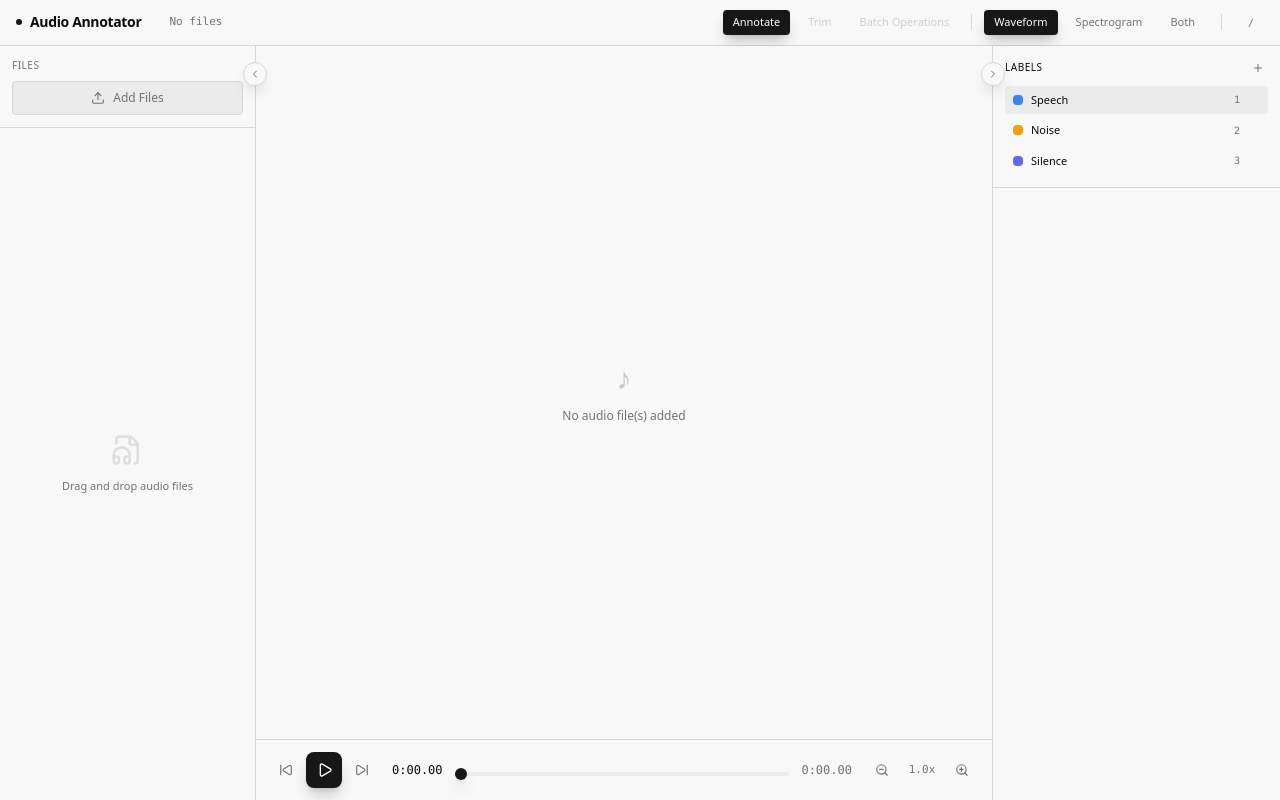
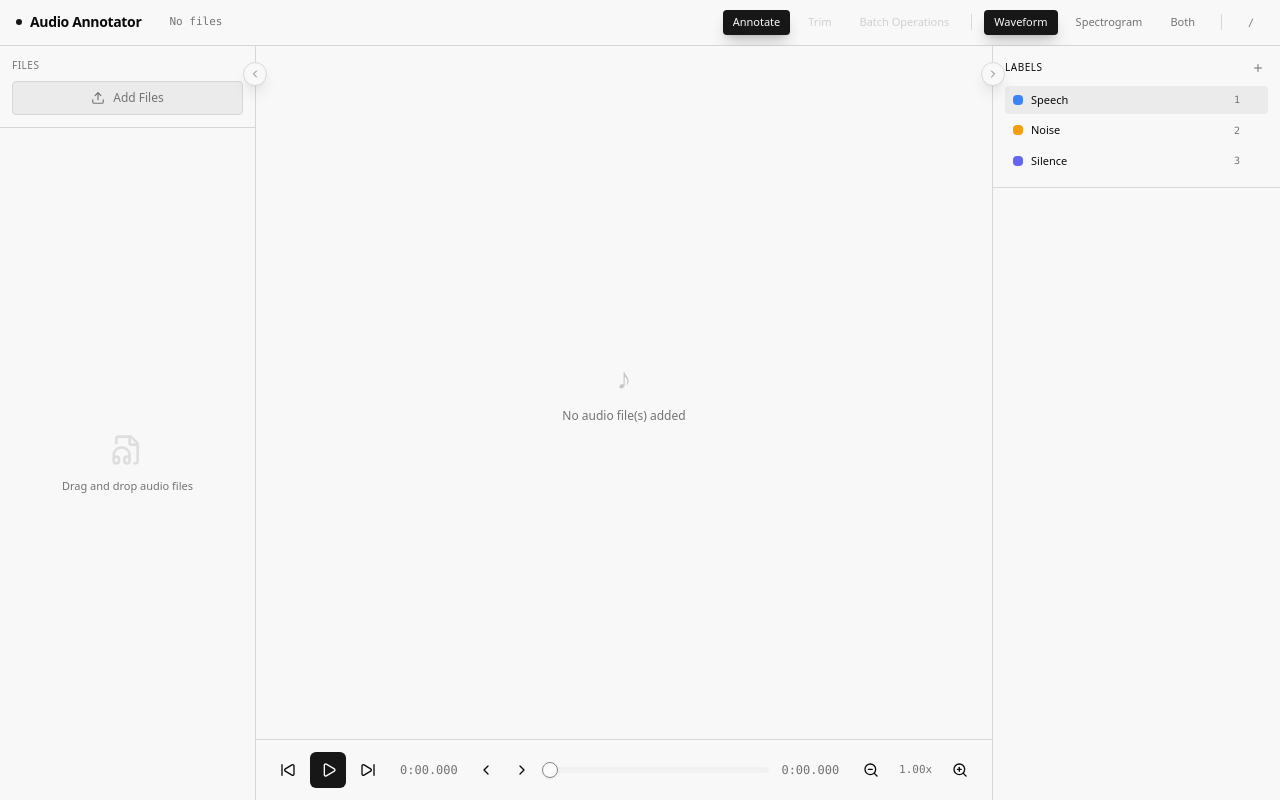
Before and after one commit to lg2m/tools, a React app: page /audio in a window 1280 px wide. Built offline with nearby package versions, Linux system fonts and the light colour scheme; the HTML template or start-up script is replaced by a standard one.

Commit message:
refactor: improve player control bar

```diff
--- a/src/features/audio/components/transport-controls.tsx
+++ b/src/features/audio/components/transport-controls.tsx
@@ -1,4 +1,9 @@
-import { Pause, Play, SkipBack, SkipForward, ZoomIn, ZoomOut } from "lucide-react";
+import { useLayoutEffect, useMemo, useRef, useState } from "react";
+
+import { ChevronLeft, ChevronRight, Pause, Play, SkipBack, SkipForward, ZoomIn, ZoomOut } from "lucide-react";
+
+import { Button } from "@/components/ui/button";
+import { Slider } from "@/components/ui/slider";
 
 interface TransportControlsProps {
   isPlaying: boolean;
@@ -12,6 +17,41 @@ interface TransportControlsProps {
   onZoomChange: (zoom: number) => void;
 }
 
+function clamp(n: number, min: number, max: number) {
+  return Math.min(max, Math.max(min, n));
+}
+
+function getSecondsPerPixel(duration: number, zoom: number, viewPx: number) {
+  if (!Number.isFinite(duration) || duration <= 0) return 0;
+  const visible = duration / Math.max(zoom, 1e-6);
+  return visible / Math.max(viewPx, 1);
+}
+
+function getTimeDecimalsFromSecPerPx(secPerPx: number) {
+  if (secPerPx >= 1) return 0; // >= 1s per px
+  if (secPerPx >= 0.1) return 1; // 100ms per px
+  if (secPerPx >= 0.01) return 2; // 10ms per px
+  return 3; // 1ms per px or tighter
+}
+
+function formatTime(seconds: number, decimals: number) {
+  // clamp to [0, +inf), avoid negative due to rounding/dragging.
+  const t = Math.max(0, Number.isFinite(seconds) ? seconds : 0);
+
+  const mins = Math.floor(t / 60);
+  const secs = t % 60;
+
+  if (decimals === 0) {
+    return `${mins}:${Math.floor(secs).toString().padStart(2, "0")}`;
+  }
+
+  const secStr = secs
+    .toFixed(decimals) // "SS.mmm"
+    .padStart(2 + 1 + decimals, "0");
+
+  return `${mins}:${secStr}`;
+}
+
 export function TransportControls({
   isPlaying,
   currentTime,
@@ -23,73 +63,141 @@ export function TransportControls({
   onNext,
   onZoomChange,
 }: TransportControlsProps) {
-  const formatTime = (seconds: number) => {
-    const mins = Math.floor(seconds / 60);
-    const secs = Math.floor(seconds % 60);
-    const ms = Math.floor((seconds % 1) * 100);
-    return `${mins}:${secs.toString().padStart(2, "0")}.${ms.toString().padStart(2, "0")}`;
+  const wasPlayingRef = useRef(false);
+  const isDraggingRef = useRef(false);
+
+  const sliderWrapRef = useRef<HTMLDivElement | null>(null);
+  const [sliderPx, setSliderPx] = useState(600);
+
+  useLayoutEffect(() => {
+    const el = sliderWrapRef.current;
+    if (!el) return;
+
+    const rect = el.getBoundingClientRect();
+    setSliderPx(Math.max(240, Math.round(rect.width)));
+
+    const ro = new ResizeObserver(() => {
+      const r = el.getBoundingClientRect();
+      setSliderPx(Math.max(240, Math.round(r.width)));
+    });
+
+    ro.observe(el);
+    return () => ro.disconnect();
+  }, []);
+
+  const secPerPx = useMemo(() => getSecondsPerPixel(duration, zoom, sliderPx), [duration, zoom, sliderPx]);
+
+  const displayDecimals = useMemo(() => {
+    // when dragging/scrubbing, show one extra digit if possible.
+    const base = getTimeDecimalsFromSecPerPx(secPerPx);
+    return isDraggingRef.current ? clamp(base + 1, 0, 3) : base;
+  }, [secPerPx, currentTime]); // currentTime to refresh while dragging
+
+  const baseSeekStep = useMemo(() => {
+    // slider step ~ 1px of time, clamped.
+    const step = secPerPx; // 1px
+    return clamp(step, 0.001, 0.05); // 1ms .. 50ms
+  }, [secPerPx]);
+
+  const seekStep = useMemo(() => {
+    // TODO: implement hotkeys
+    // Shift = finer, Alt = coarser, Ctrl/Meta = medium-fine
+    let s = baseSeekStep;
+    // if (mods.shift) s /= 10;
+    // if (mods.ctrl || mods.meta) s /= 5;
+    // if (mods.alt) s *= 10;
+    return clamp(s, 0.0005, 0.25); // 0.5ms .. 250ms
+  }, [baseSeekStep]);
+
+  const nudge = (dir: -1 | 1, multiplier = 1) => {
+    const t = clamp(currentTime + dir * seekStep * multiplier, 0, Math.max(0, duration));
+    onSeek(t);
   };
+
+  const timeNow = formatTime(currentTime, displayDecimals);
+  const timeEnd = formatTime(duration, getTimeDecimalsFromSecPerPx(secPerPx));
 
   return (
     <div className="border-t border-border bg-card px-4 py-3">
       <div className="flex items-center gap-4">
         <div className="flex items-center gap-1.5">
-          <button
-            onClick={onPrevious}
-            className="flex h-7 w-7 items-center justify-center rounded text-muted-foreground transition-all hover:bg-muted hover:text-foreground"
-            title="Previous file (,)"
-          >
+          <Button variant="ghost" size="icon-sm" onClick={onPrevious} title="Previous file (,)">
             <SkipBack className="h-3.5 w-3.5" />
-          </button>
-          <button
-            onClick={onPlayPause}
-            className="flex h-9 w-9 items-center justify-center rounded-lg bg-primary text-primary-foreground shadow-lg shadow-primary/20 transition-all hover:bg-primary/90"
-            title="Play/Pause (Space)"
-          >
+          </Button>
+
+          <Button variant="default" size="icon" onClick={onPlayPause} title="Play/Pause (Space)">
             {isPlaying ? <Pause className="h-4 w-4" /> : <Play className="h-4 w-4 translate-x-px" />}
-          </button>
-          <button
-            onClick={onNext}
-            className="flex h-7 w-7 items-center justify-center rounded text-muted-foreground transition-all hover:bg-muted hover:text-foreground"
-            title="Next file (.)"
-          >
+          </Button>
+
+          <Button variant="ghost" size="icon-sm" onClick={onNext} title="Next file (.)">
             <SkipForward className="h-3.5 w-3.5" />
-          </button>
+          </Button>
         </div>
-
         <div className="flex flex-1 items-center gap-3">
-          <div className="font-mono text-xs tabular-nums text-foreground">{formatTime(currentTime)}</div>
-          <div className="relative flex-1">
-            <input
-              type="range"
+          <div className="font-mono text-xs tabular-nums text-muted-foreground">{timeNow}</div>
+          <div className="flex items-center gap-1">
+            <Button
+              variant="ghost"
+              size="icon-sm"
+              onClick={() => nudge(-1)}
+              title={`Nudge left (${(seekStep * 1000).toFixed(1)} ms) — ArrowLeft`}
+            >
+              <ChevronLeft className="h-3.5 w-3.5" />
+            </Button>
+            <Button
+              variant="ghost"
+              size="icon-sm"
+              onClick={() => nudge(1)}
+              title={`Nudge right (${(seekStep * 1000).toFixed(1)} ms) — ArrowRight`}
+            >
+              <ChevronRight className="h-3.5 w-3.5" />
+            </Button>
+          </div>
+          <div ref={sliderWrapRef} className="relative flex-1">
+            <Slider
               min={0}
-              max={duration || 100}
-              value={currentTime}
-              onChange={(e) => onSeek(Number.parseFloat(e.target.value))}
-              className="h-1 w-full cursor-pointer appearance-none rounded-full bg-muted [&::-webkit-slider-thumb]:h-3 [&::-webkit-slider-thumb]:w-3 [&::-webkit-slider-thumb]:appearance-none [&::-webkit-slider-thumb]:rounded-full [&::-webkit-slider-thumb]:bg-primary [&::-webkit-slider-thumb]:shadow-lg [&::-webkit-slider-thumb]:shadow-primary/30 [&::-webkit-slider-thumb]:transition-transform hover:[&::-webkit-slider-thumb]:scale-110"
+              max={duration}
+              value={[currentTime]}
+              step={seekStep}
+              onValueChange={(vals) => {
+                // Scrubbing updates continuously.
+                onSeek(vals[0]);
+              }}
+              onPointerDown={() => {
+                isDraggingRef.current = true;
+                wasPlayingRef.current = isPlaying;
+                if (isPlaying) onPlayPause(); // stop while scrubbing
+              }}
+              onPointerUp={() => {
+                isDraggingRef.current = false;
+                if (wasPlayingRef.current) onPlayPause();
+              }}
+              className="h-4 cursor-pointer"
+              disabled={!Number.isFinite(duration) || Number.isNaN(duration) || duration <= 0}
             />
           </div>
-          <div className="font-mono text-xs tabular-nums text-muted-foreground">{formatTime(duration)}</div>
+          <div className="font-mono text-xs tabular-nums text-muted-foreground">{timeEnd}</div>
         </div>
-
         <div className="flex items-center gap-1.5">
-          <button
-            onClick={() => onZoomChange(Math.max(1, zoom - 1))}
-            className="flex h-7 w-7 items-center justify-center rounded text-muted-foreground transition-all hover:bg-muted hover:text-foreground"
-            title="Zoom out"
+          <Button
+            variant="ghost"
+            size="icon-sm"
+            onClick={() => onZoomChange(clamp(zoom / 1.25, 1, 20))}
+            title="Zoom out (-)"
           >
             <ZoomOut className="h-3.5 w-3.5" />
-          </button>
-          <div className="min-w-[2.5rem] text-center font-mono text-[11px] text-muted-foreground">
-            {zoom.toFixed(1)}x
+          </Button>
+          <div className="min-w-[2.8rem] text-center font-mono text-[11px] text-muted-foreground">
+            {zoom.toFixed(2)}x
           </div>
-          <button
-            onClick={() => onZoomChange(Math.min(20, zoom + 1))}
-            className="flex h-7 w-7 items-center justify-center rounded text-muted-foreground transition-all hover:bg-muted hover:text-foreground"
-            title="Zoom in"
+          <Button
+            variant="ghost"
+            size="icon-sm"
+            onClick={() => onZoomChange(Math.min(clamp(zoom * 1.25, 1, 20)))}
+            title="Zoom in (+)"
           >
             <ZoomIn className="h-3.5 w-3.5" />
-          </button>
+          </Button>
         </div>
       </div>
     </div>
--- a/src/features/audio/hooks/use-hotkeys.ts
+++ b/src/features/audio/hooks/use-hotkeys.ts
@@ -44,7 +44,7 @@ export function useHotkeys(audioHandlers: {
         addAnnotation,
         setLastUsedLabel,
       } = domainState;
-      const { toggleHotkeys, toggleBatchProcessor } = uiState;
+      const { toggleHotkeys, toggleBatchProcessor, mode } = uiState;
 
       const currentFile = files[currentFileIndex];
 
@@ -113,11 +113,15 @@ export function useHotkeys(audioHandlers: {
           break;
 
         case "Enter": {
-          if (pendingSelection) {
+          if (mode === "trim" && currentFile.trimStart && currentFile.trimEnd) {
+            audioHandlers.playRange(currentFile.trimStart, currentFile.trimEnd);
+          } else if (pendingSelection) {
             audioHandlers.playRange(pendingSelection.startTime, pendingSelection.endTime);
           } else if (selectedAnnotationId) {
             const annotation = annotations.find((a) => a.id === selectedAnnotationId);
-            if (annotation) audioHandlers.playRange(annotation.startTime, annotation.endTime);
+            if (annotation) {
+              audioHandlers.playRange(annotation.startTime, annotation.endTime);
+            }
           }
           break;
         }
```
